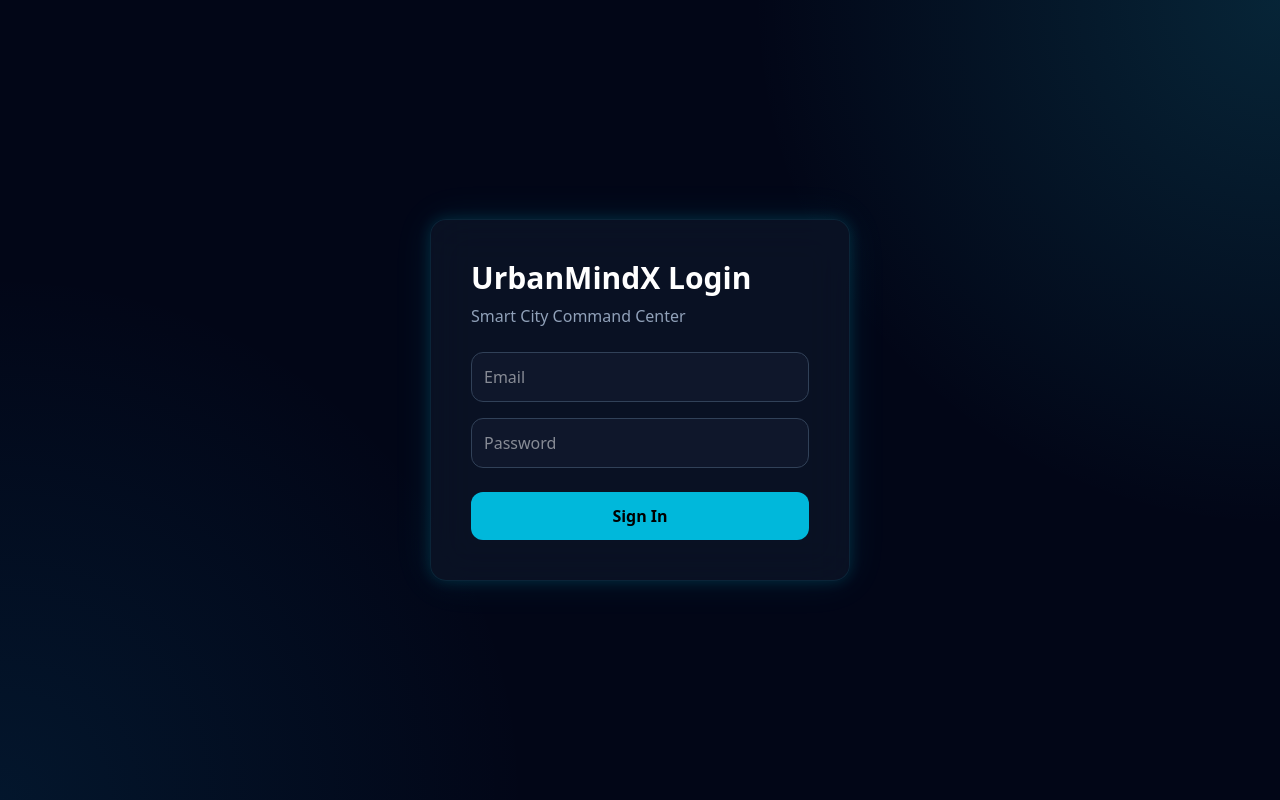
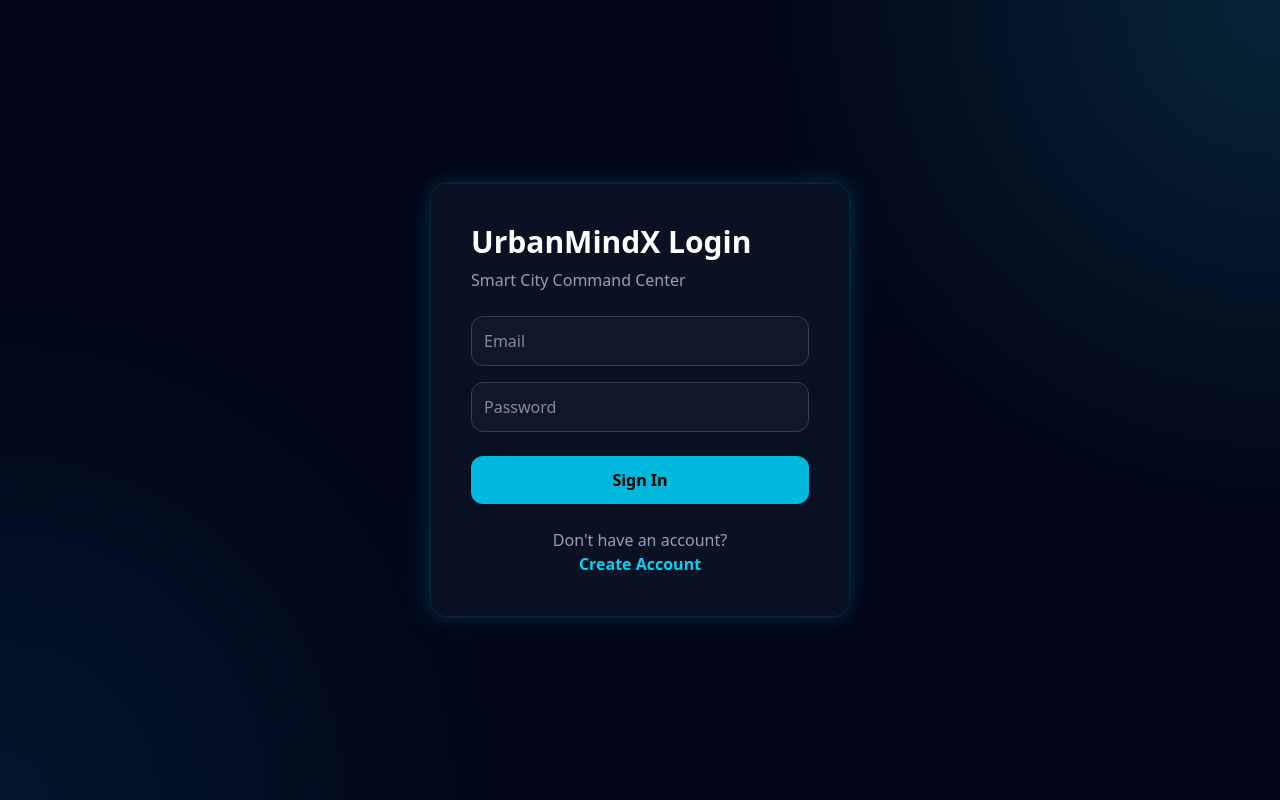
Before and after one commit to VishwaJeet-Nande/UrbanMind-X, a Next.js app in the folder frontend/: page /login in a window 1280 px wide. Built offline with nearby package versions, Linux system fonts and the light colour scheme; no server answers.

Commit message:
Add citizen registration flow

```diff
--- a/frontend/app/login/page.tsx
+++ b/frontend/app/login/page.tsx
@@ -4,6 +4,7 @@ import { useState } from "react";
 import { useRouter } from "next/navigation";
 
 import { login } from "@/services/auth";
+import Link from "next/link";
 
 export default function LoginPage() {
   const router = useRouter();
@@ -74,6 +75,18 @@ export default function LoginPage() {
         >
           {loading ? "Signing In..." : "Sign In"}
         </button>
+        <div className="mt-6 text-center">
+          <p className="text-slate-400">
+            Don't have an account?
+          </p>
+
+          <Link
+            href="/register"
+            className="text-cyan-400 font-semibold hover:text-cyan-300"
+        >
+            Create Account
+         </Link>
+       </div>
       </div>
     </main>
   );
```
